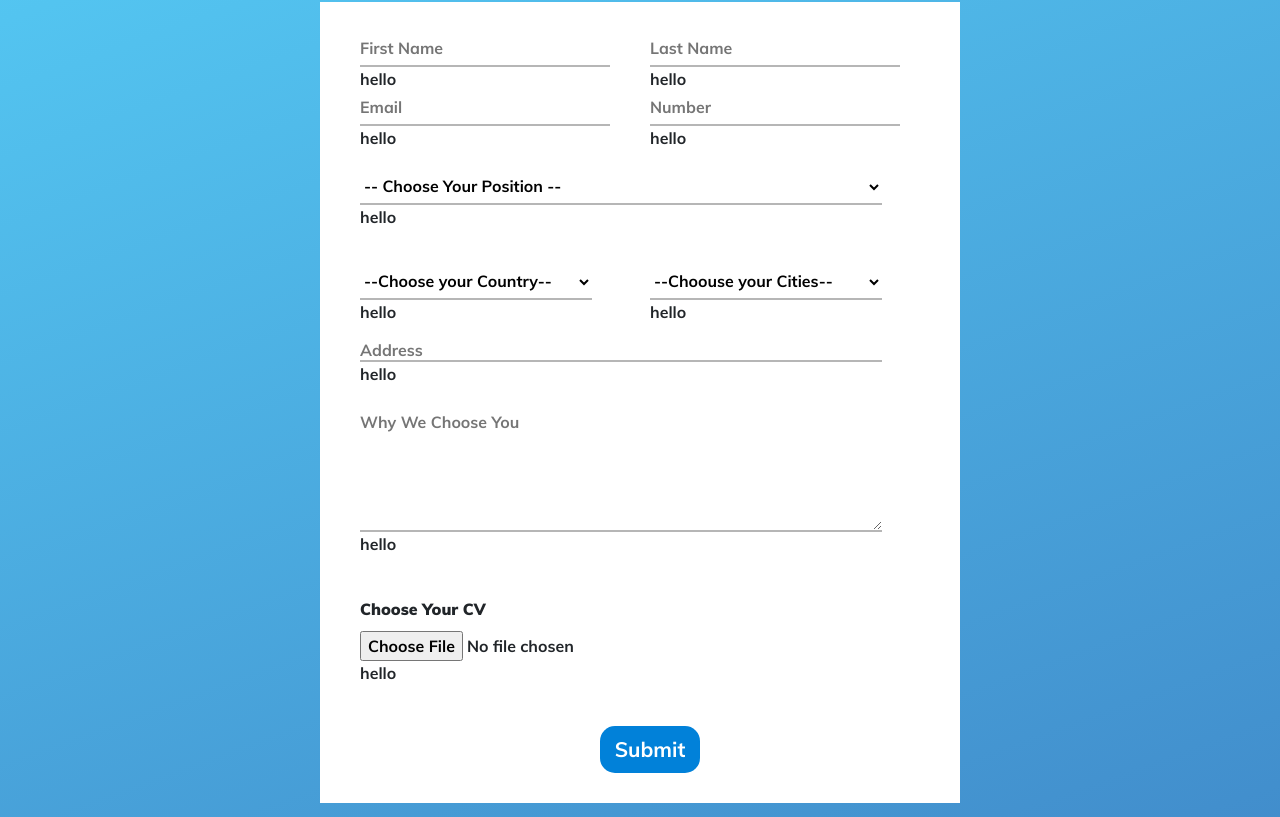
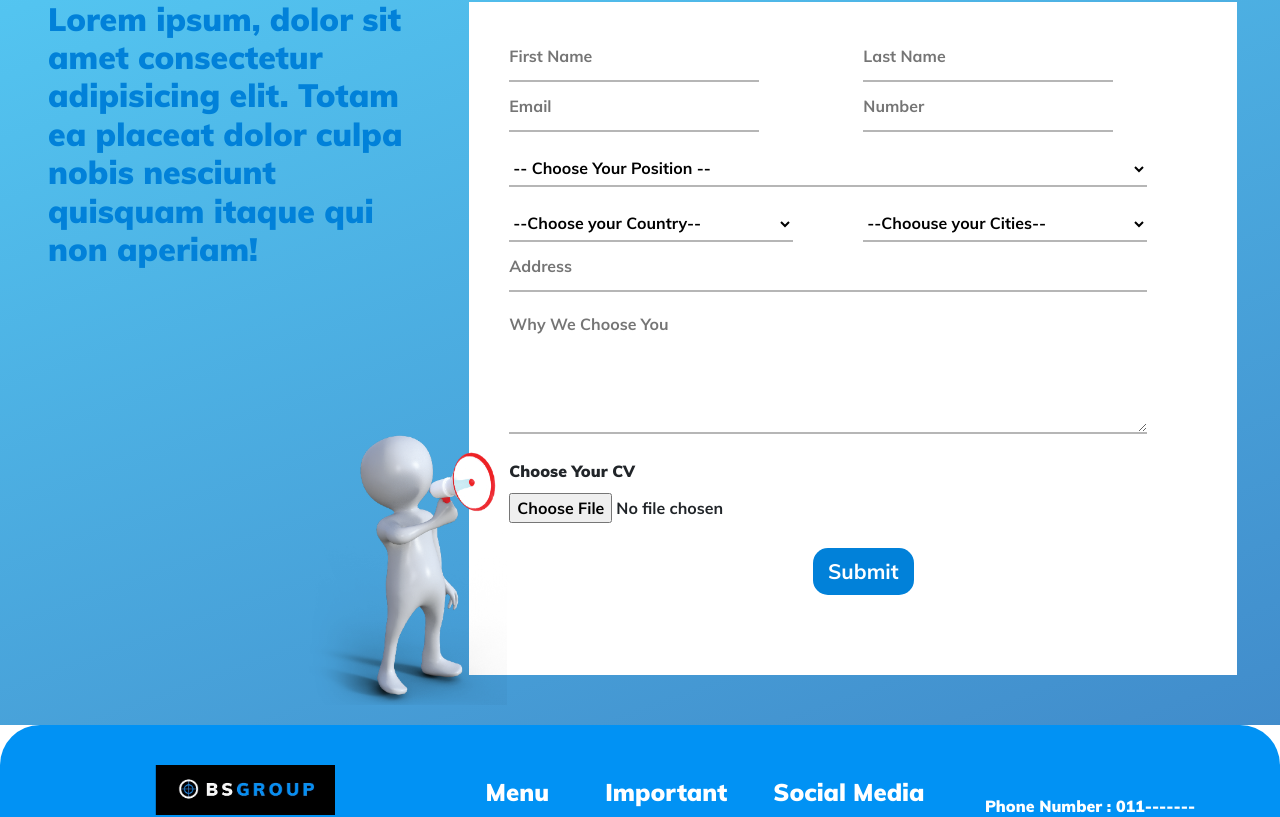
Before and after one commit to RohitWeb21/Bs_group_Live_project, a React (Create React App) app: page / in a window 1280 px wide. Shown: the part 6254-7071 px from the top of the page. Built offline with nearby package versions, Linux system fonts and the light colour scheme.

Commit message:
some changes

```diff
--- a/src/Views/CareerInnerPage.jsx
+++ b/src/Views/CareerInnerPage.jsx
@@ -1,32 +1,154 @@
 import React, { useState, useEffect } from "react";
 import IndiaCities from "./JsonFiles/IndiaCities.json";
 import "./Styles/CareerInnerPage.scss";
+import LeftImage from "../images/LeftFormImage.png";
 // import GooglePicker from "react-google-drive-picker";
 // import * as yup from 'yup';
+// validation start
 
 const CareerInnerPage = () => {
+  const [fileData, setFileData] = useState("");
+
+  const initialState = {
+    Fname: "",
+    Lname: "",
+    Email: "",
+    Number: "",
+    ApplyingPosition: "",
+    Country: "",
+    City: "",
+    Address: "",
+    Textarea: "",
+    file: "",
+  };
+  const [formData, setFormData] = useState(initialState);
+  const {
+    Fname,
+    Lname,
+    Email,
+    Number,
+    ApplyingPosition,
+    Country,
+    City,
+    Address,
+    Textarea,
+    file,
+  } = formData;
+
+  // All allRecords
+  const [allRecords, setAllRecords] = useState([]);
+  // Errors UseState
+  const [errors, setErrors] = useState({});
+
+  // validation
+  function InputChangeHandel(e) {
+    e.preventDefault();
+    setFormData({ ...formData, [e.target.name]: e.target.value });
+  }
+
   // cities Validation
   const [city, setCity] = useState([]);
   const countryHandel = (e) => {
     const ValCountry = e.target.value;
-    console.log(ValCountry);
     if (ValCountry == "india") {
       setCity(IndiaCities.cities);
     }
+    InputChangeHandel(e);
   };
 
-  let files = null;
   const FileHandel = (e) => {
-    files = e.target.files;
-    console.warn(files);
+    formData.file = e.target.files;
+    console.warn(formData.file);
     let reader = new FileReader();
-    reader.readAsDataURL(files[0]);
+    reader.readAsDataURL(formData.file[0]);
 
     reader.onload = (e) => {
       console.log("hello this is file data" + e.target.result);
+      setFileData(e.target.result);
     };
+    InputChangeHandel(e);
   };
-  const handelSubmit = () => {};
+
+  // Submit Validation Start
+  function SubmitForm(e) {
+    console.log("i am clicked");
+    e.preventDefault();
+    const newRecord = {
+      ...formData,
+      id: new Date().getTime().toString(),
+    };
+    setAllRecords({ ...allRecords, newRecord });
+    console.log(allRecords);
+
+    // error Validation Start
+
+    // first name validation
+    !formData.Fname.trim()
+      ? (errors.Fname = "First name is required *")
+      : formData.Fname.length < 3
+      ? (errors.Fname = "Enter a valid first name *")
+      : (errors.Fname = "");
+
+    // last name validation
+    !formData.Lname.trim()
+      ? (errors.Lname = "First name is required *")
+      : formData.Lname.length <= 5
+      ? (errors.Lname = "Enter a valid last name *")
+      : (errors.Lname = "");
+
+    // Email Validation
+
+    formData.Email == ""
+      ? (errors.Email = "Email is required *")
+      : !/^\w+([\.-]?\w+)*@\w+([\.-]?\w+)*(\.\w{2,3})+$/.test(formData.Email)
+      ? (errors.Email = "Email Address Is Invalid *")
+      : (errors.Email = "");
+
+    // contact number validation
+
+    formData.Number == ""
+      ? (errors.Number = "Contact Number Is Required *")
+      : formData.Number.length < 10
+      ? (errors.Number = "Contact number must have 10 digits *")
+      : formData.Number.length > 12
+      ? (errors.Number = "Enter valid contact number *")
+      : (errors.Number = "");
+
+    // Position Validation
+
+    !formData.ApplyingPosition.trim()
+      ? (errors.ApplyingPosition = "Fill Your Position *")
+      : (errors.ApplyingPosition = "");
+
+    // country And City
+    !formData.Country.trim()
+      ? (errors.Country = "Fill Your Country *")
+      : (errors.Country = "");
+
+    !formData.City.trim()
+      ? (errors.City = "Fill Your City *")
+      : (errors.City = "");
+
+    // Address Validation
+    !formData.Address.trim()
+      ? (errors.Address = "Address is required *")
+      : formData.Address.length <= 20
+      ? (errors.Address = "Enter Minimum 20 Words *")
+      : (errors.Address = "");
+
+    //   Massage Validation
+
+    !formData.Textarea.trim()
+      ? (errors.Textarea = "Massage is required *")
+      : formData.Textarea.length <= 50
+      ? (errors.Textarea = "Enter Minimum 50 Words *")
+      : (errors.Textarea = "");
+
+    // File Validation
+    formData.file == ""
+      ? (errors.file = "Resume/CV Requred *")
+      : (errors.file = "");
+  }
 
   // const [openPicker, data, authResponse] = GooglePicker();
   // // const customViewsArray = [new google.picker.DocsView()]; // custom view
@@ -52,36 +174,73 @@ const CareerInnerPage = () => {
   // }, [data])
 
   return (
-    <section className="CareerFormInnerMain">
-      <div className="CareerInnerDiv">
-        <from className="CareerForm" onSubmit={handelSubmit}>
+    <main className="d-flex flex-wrap  VaryMainSection">
+      <section className="col-lg-4 FormLeftImage">
+        <h2 className="col-10 m-lg-5">
+          Lorem ipsum, dolor sit amet consectetur adipisicing elit. Totam ea
+          placeat dolor culpa nobis nesciunt quisquam itaque qui non aperiam!
+        </h2>
+        <img src={LeftImage} alt="Career Form Image" className="LeftImage" />
+      </section>
+      <section className="CareerFormInnerMain col-lg-8 col-sm-12">
+        <div className="CareerInnerDiv ">
+          <from className="CareerForm">
             {/* First Name And Last Name Fild  */}
             <section className="Name d-flex flex-wrap col-lg-12">
               <div className="col-lg-6 col-sm-12 FLname">
-              <input type="text" name="Fname" placeholder="First Name" />
-             <p>hello</p>
+                <input
+                  type="text"
+                  name="Fname"
+                  placeholder="First Name"
+                  value={Fname}
+                  onChange={InputChangeHandel}
+                />
+                {errors.Fname && <p className="ErrorMsg">{errors.Fname}</p>}
               </div>
               <div className="col-lg-6 col-sm-12 FLname">
-              <input type="text" name="Lname" placeholder="Last Name" />
-             <p>hello</p>
+                <input
+                  type="text"
+                  name="Lname"
+                  placeholder="Last Name"
+                  value={Lname}
+                  onChange={InputChangeHandel}
+                />
+                {errors.Lname && <p className="ErrorMsg">{errors.Lname}</p>}
               </div>
             </section>
 
             {/* Email And Number Fild   */}
             <section className="Contect d-flex flex-wrap">
               <div className="col-lg-6 col-sm-12 ContectInnerDiv ">
-              <input type="Email" name="Email" placeholder="Email" />
-             <p>hello</p>
+                <input
+                  type="Email"
+                  name="Email"
+                  placeholder="Email"
+                  value={Email}
+                  onChange={InputChangeHandel}
+                />
+                {errors.Email && <p className="ErrorMsg">{errors.Email}</p>}
               </div>
               <div className="col-lg-6 col-sm-12 ContectInnerDiv">
-              <input type="tel" name="Number" placeholder="Number" />
-             <p>hello</p>
+                <input
+                  type="tel"
+                  name="Number"
+                  placeholder="Number"
+                  value={Number}
+                  onChange={InputChangeHandel}
+                />
+                {errors.Number && <p className="ErrorMsg">{errors.Number}</p>}
               </div>
             </section>
 
             {/* Applying For  */}
             <section className="ApplyPositionSection">
-         <select className="ApplyingPosition">
+              <select
+                className="ApplyingPosition"
+                onChange={InputChangeHandel}
+                name="ApplyingPosition"
+                value={ApplyingPosition}
+              >
                 <option value="" selected>
                   -- Choose Your Position --
                 </option>
@@ -99,42 +258,62 @@ const CareerInnerPage = () => {
                 </option>
                 <option value="Content Creation">Content Creation</option>
               </select>
-         <p>hello</p>
+              {errors.ApplyingPosition && (
+                <p className="ErrorMsg">{errors.ApplyingPosition}</p>
+              )}
             </section>
 
             {/* country Set Fild cities Filds */}
             <section className="CountryCity col-lg-12  d-flex flex-wrap">
               <section className="Country col-lg-6 col-sm-12">
-              <select name="Country" id="Countrys" onChange={countryHandel}>
+                <select
+                  name="Country"
+                  id="Countrys"
+                  value={Country}
+                  onChange={countryHandel}
+                >
                   <option selected value="">
                     --Choose your Country--
                   </option>
                   <option value="india">India</option>
-              </select><p>hello</p>
+                </select>
+                {errors.Country && <p className="ErrorMsg">{errors.Country}</p>}
               </section>
 
               {/* cities Filds */}
               <section className="City col-lg-6 col-sm-12">
-              <select name="City" id="Citys">
+                <select
+                  name="City"
+                  id="Citys"
+                  value={City}
+                  onChange={InputChangeHandel}
+                >
                   <option selected value="">
                     --Choouse your Cities--
                   </option>
                   {city.map((res, index) => {
-                  return <option value={res}>{res}</option>;
+                    return (
+                      <option value={res} key={index}>
+                        {res}
+                      </option>
+                    );
                   })}
                 </select>
-             <p>hello</p>
+                {errors.City && <p className="ErrorMsg">{errors.City}</p>}
               </section>
             </section>
 
             {/* Address Fild   */}
             <section className="address">
               <input
+                name="Address"
                 type="address"
                 placeholder="Address"
                 className="AddressInput"
+                value={Address}
+                onChange={InputChangeHandel}
               ></input>
-              <p>hello</p>
+              {errors.Address && <p className="ErrorMsg">{errors.Address}</p>}
             </section>
 
             {/* Massege Fild  */}
@@ -147,7 +326,10 @@ const CareerInnerPage = () => {
                 resize="off"
                 placeholder="Why We Choose You"
                 className="Massege"
-          />  <p>hello</p>
+                value={Textarea}
+                onChange={InputChangeHandel}
+              />
+              {errors.Textarea && <p className="ErrorMsg">{errors.Textarea}</p>}
             </section>
 
             {/* Cv Fils  */}
@@ -155,20 +337,27 @@ const CareerInnerPage = () => {
               <div className="ChooseFileInnerDiv">
                 <label> Choose Your CV </label>
                 <br />
-              <input type="file" name="file" onChange={FileHandel} />
-             <p>hello</p>
+                <input
+                  type="file"
+                  name="file"
+                  value={file}
+                  onChange={FileHandel}
+                />
+                {errors.file && <p className="ErrorMsg">{errors.file}</p>}
               </div>
             </section>
             {/* submit button    */}
 
-          <section className="SubmitSection">
-            <button type="submit" id="CheckData">
-              Submit
-            </button>
-          </section>
+            <input
+              type="submit"
+              value="Submit"
+              className="Button"
+              onClick={SubmitForm}
+            />
           </from>
         </div>
       </section>
+    </main>
   );
 };
 export default CareerInnerPage;
--- a/src/Views/Styles/CareerInnerPage.scss
+++ b/src/Views/Styles/CareerInnerPage.scss
@@ -1,19 +1,39 @@
+.VaryMainSection {
+  width: 100%;
+  background-image: linear-gradient(160deg, #54c7f2, #418ccb);
+  .FormLeftImage {
+    padding: 0px 0px 80px 0px;
+    position: relative;
+    h2 {
+      color: #0181d9;
+      font-size: 2rem;
+      margin-top: 50px;
+    }
+    .LeftImage {
+      position: absolute;
+      bottom: 20px;
+      right: -80px;
+      z-index: 2;
+      width: 200px;
+    }
+  }
+}
+
 .CareerFormInnerMain {
-  width: 100%;
   height: auto;
   display: flex;
   align-items: center;
   justify-content: center;
-  background-image: linear-gradient(160deg, #54c7f2, #418ccb);
+  background: transparent;
   font-size: 1rem;
   font-family: Muli_Bold;
-  padding: 50px 0px;
+  padding: 50px 0px 50px 0px;
 
   .CareerInnerDiv {
-    width: 50%;
+    width: 90%;
     height: auto;
     background-color: #fff;
-    padding: 30px 20px 30px 40px;
+    padding: 30px 20px 80px 40px;
 
     .CareerForm {
       width: 100%;
@@ -30,14 +50,13 @@
       }
       .FLname,
       .ContectInnerDiv {
-
         display: flex;
         justify-content: space-around;
         flex-direction: column;
 
         input {
           width: 250px;
-          height: 35px;
+          height: 50px;
           border: none;
           background-color: transparent;
           border-bottom: 2px solid #b6b6b6;
@@ -45,7 +64,7 @@
           padding: 0px;
           margin: 0px;
         }
-        p{
+        p {
           padding: 0px;
           margin: 0px;
         }
@@ -93,7 +112,7 @@
         flex-direction: column;
         input {
           width: 90%;
-          height: 50px;
+          height: 60px;
           border: none;
           background-color: transparent;
           border-bottom: 2px solid #b6b6b6;
@@ -132,8 +151,8 @@
           outline: none;
         }
       }
-      .SubmitSection{
-          button{
+
+      .Button {
         padding: 8px 15px;
         text-decoration: none;
         color: #fff;
@@ -146,17 +165,46 @@
         font-size: 1.3rem;
         text-align: center;
       }
-         button:hover{
+      .Button:hover {
         color: #000000;
         background-color: var(--Blue);
       }
     }
   }
 }
+.ErrorMsg {
+  color: rgb(179, 2, 2) !important;
+  margin-top: 10px;
+}
+// mediaQuery Start
+@media (max-width: "1200px") {
+  .FormLeftImage{
+    .LeftImage {
+      position: absolute;
+      bottom: 20px;
+      right: 0px;
+      z-index: 2;
+      width: 200px;
+    }
+  }
+  .FLname,
+  .ContectInnerDiv {
+    input {
+      width: 230px !important;
+      height: 35px;
+      border: none;
+      background-color: transparent;
+      border-bottom: 2px solid #b6b6b6;
+      outline: none;
+    }
+  }
 }
 
-// mediaQuery Start
 @media (max-width: "1000px") {
+  .FormLeftImage{
+    display: none;
+
+  }
   .CareerFormInnerMain {
     .CareerInnerDiv {
       width: 80%;
--- a/src/Views/script.js
+++ /dev/null
@@ -1,4 +0,0 @@
-const dragFile=()=>{
-
-}
-export default dragFile;
```
Also changed, not shown: src/Views/CareerFormValidation.js (deleted, +0 -23 lines), src/Views/CareerInnerPageFormValidation.js (added), src/images/LeftFormImage.png (added). Lines whose indentation alone changed are shown as unchanged.
